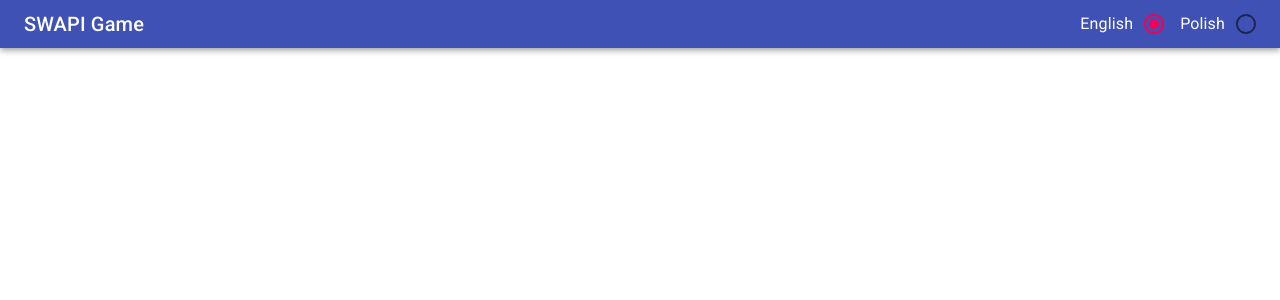
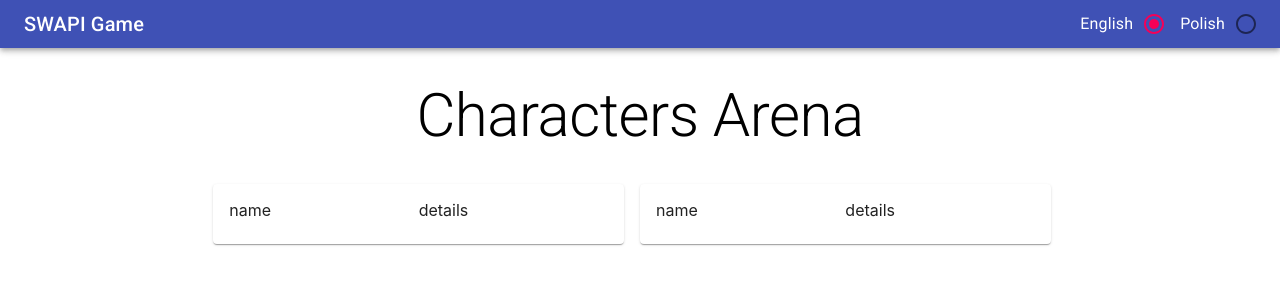
Before and after one commit to lukaszmatuszak/SWAPI-GAME, a React (Create React App) app: page /characters in a window 1280 px wide. Shown: the top 300 px of the page. Built offline with nearby package versions, Linux system fonts and the light colour scheme.

Commit message:
Added characters arena view.

```diff
--- /dev/null
+++ b/src/components/Battleground/Battleground.tsx
@@ -0,0 +1,17 @@
+import React from 'react';
+import { Grid } from '@material-ui/core';
+
+import DetailsTile from '../../components/DetailsTile/DetailsTile';
+
+const Battleground: React.FC = () => (
+    <Grid xs={12} item container spacing={2} justify="center">
+        <Grid item xs={4}>
+            <DetailsTile />
+        </Grid>
+        <Grid item xs={4}>
+            <DetailsTile />
+        </Grid>
+    </Grid>
+);
+
+export default Battleground;
--- /dev/null
+++ b/src/components/DetailsTile/DetailsTile.tsx
@@ -0,0 +1,19 @@
+import React from 'react';
+import { Card, CardContent, Grid } from '@material-ui/core';
+
+const DetailsTile: React.FC = () => (
+    <Card>
+        <CardContent>
+            <Grid container alignItems="center">
+                <Grid item xs={6}>
+                    name
+                </Grid>
+                <Grid item xs={6}>
+                    details
+                </Grid>
+            </Grid>
+        </CardContent>
+    </Card>
+);
+
+export default DetailsTile;
--- /dev/null
+++ b/src/views/CharactersArenaView/CharactersArenaView.tsx
@@ -0,0 +1,21 @@
+import React from 'react';
+import { Grid, Typography, Box } from '@material-ui/core';
+
+import Battleground from '../../components/Battleground/Battleground';
+
+const CharactersArenaView: React.FC = () => (
+    <Grid container direction="column">
+        <Grid item xs={12}>
+            <Box pt={4} pb={4}>
+                <Typography align="center" variant="h2">
+                    Characters Arena
+                </Typography>
+            </Box>
+        </Grid>
+        <Grid item xs={12}>
+            <Battleground />
+        </Grid>
+    </Grid>
+);
+
+export default CharactersArenaView;
--- a/src/views/Views.tsx
+++ b/src/views/Views.tsx
@@ -1,14 +1,21 @@
 import React from 'react';
-import { Switch, Route } from 'react-router-dom';
+import { Switch, Route, Redirect } from 'react-router-dom';
 
 import Layout from '../components/Layout/Layout';
 import HomeView from './HomeView/HomeView';
+import CharactersArenaView from './CharactersArenaView/CharactersArenaView';
 
 const Views: React.FC = () => (
     <Layout>
         <Switch>
+            <Route path="/characters">
+                <CharactersArenaView />
+            </Route>
             <Route path="/" exact>
                 <HomeView />
+            </Route>
+            <Route path="*">
+                <Redirect to="/" />
             </Route>
         </Switch>
     </Layout>
```
